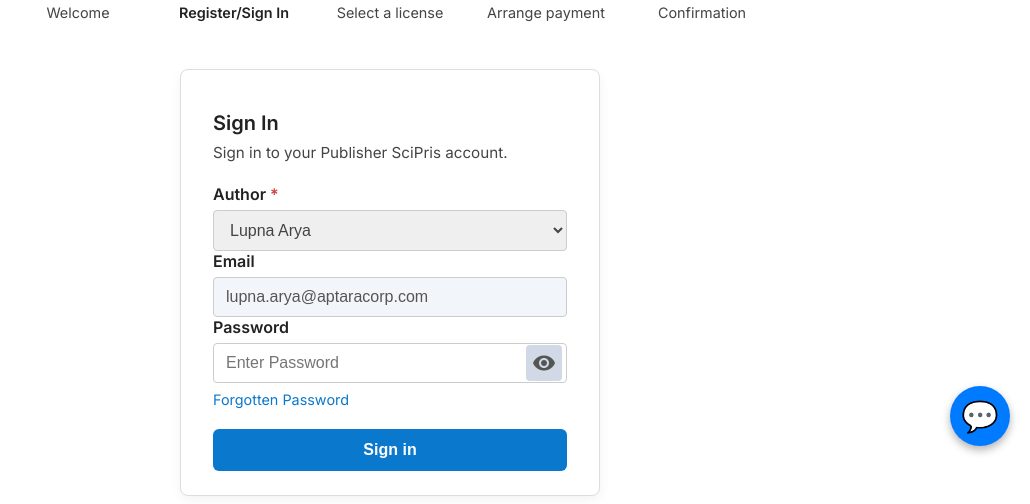
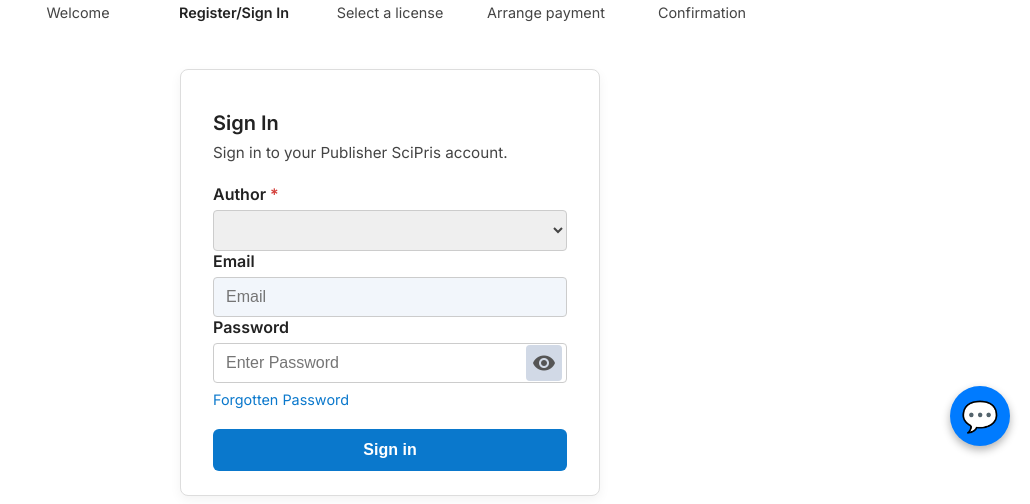
Before and after one commit to santosh12197/finalChatbot, a Django app: page /index/ in a window 1280 px wide. Shown: the part 234-738 px from the top of the page, without its empty margins (250-1280 px from the left). Run offline with Django 5.2, Linux system fonts and the light colour scheme; lists and menus that the app fills with data are empty.

Commit message:
specific name and email remove on login PsiPris page

```diff
--- a/templates/scipris_login.html
+++ b/templates/scipris_login.html
@@ -507,12 +507,12 @@
         <form id="signin-form" autocomplete="off" novalidate>
         <label for="author" class="required">Author</label>
         <select name="author" id="author" required aria-required="true" aria-describedby="author-desc">
-            <option value="lupna" selected>Lupna Arya</option>
+            <!-- <option value="lupna"  selected></option> -->
             <!-- Additional authors could go here -->
         </select>
 
         <label for="email">Email</label>
-        <input type="email" id="email" name="email" value="lupna.arya@aptaracorp.com" readonly aria-readonly="true" />
+        <input type="email" id="email" name="email" value="" placeholder="Email" readonly aria-readonly="true" />
 
         <label for="password">Password</label>
         <div class="password-wrapper">
```
